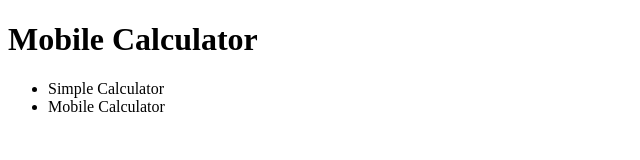
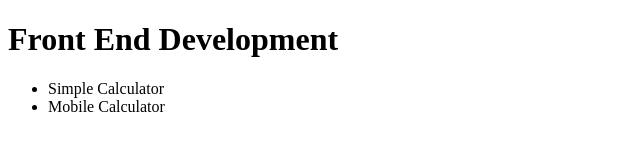
Before and after one commit to sophiesquid26/js, a plain HTML site: page index.html in a window 1280 px wide. Shown: the whole page, without its empty margins (0-640 px from the left). Drawn offline with Linux system fonts and the light colour scheme.

Commit message:
name changing

```diff
--- a/index.html
+++ b/index.html
@@ -6,7 +6,7 @@
     <title>Document</title>
 </head>
 <body>
-    <h1>Mobile Calculator</h1>
+    <h1>Front End Development</h1>
     <ul>
         <li><a href="./01_simple_calculator/index.html"></a>Simple Calculator</li>
         <li><a href="./02_mobile_calculator/index.html"></a>Mobile Calculator</li>
```
Also changed, not shown: 01_simple_calculator/index.html (renamed from 01_simple_calculator/simple_calculator.html).
